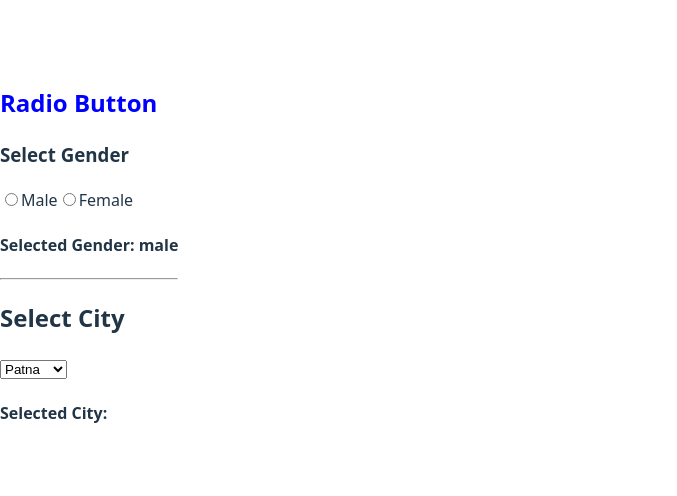
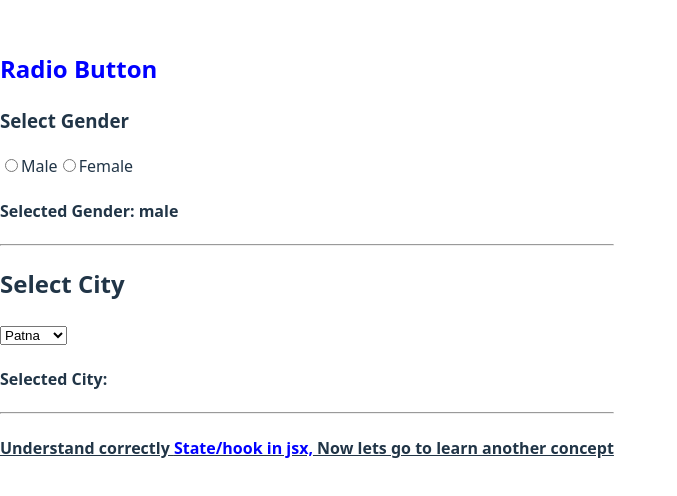
Before and after one commit to saymaruhi/Radiobtn, a React (Vite) app: page / in a window 1280 px wide. Shown: the part 144-640 px from the top of the page, without its empty margins (0-677 px from the left). Built offline with nearby package versions, Linux system fonts and the light colour scheme.

Commit message:
added complete

```diff
--- a/src/App.jsx
+++ b/src/App.jsx
@@ -33,6 +33,8 @@ function App() {
 
        </select>
        <h4>Selected City: {city}</h4>
+       <hr/>
+       <h4 style={{textDecoration:"underline"}} >Understand correctly <b style={{color:"blue"}}> State/hook in jsx,</b> Now lets go to learn another concept</h4>
 
 
 
```
